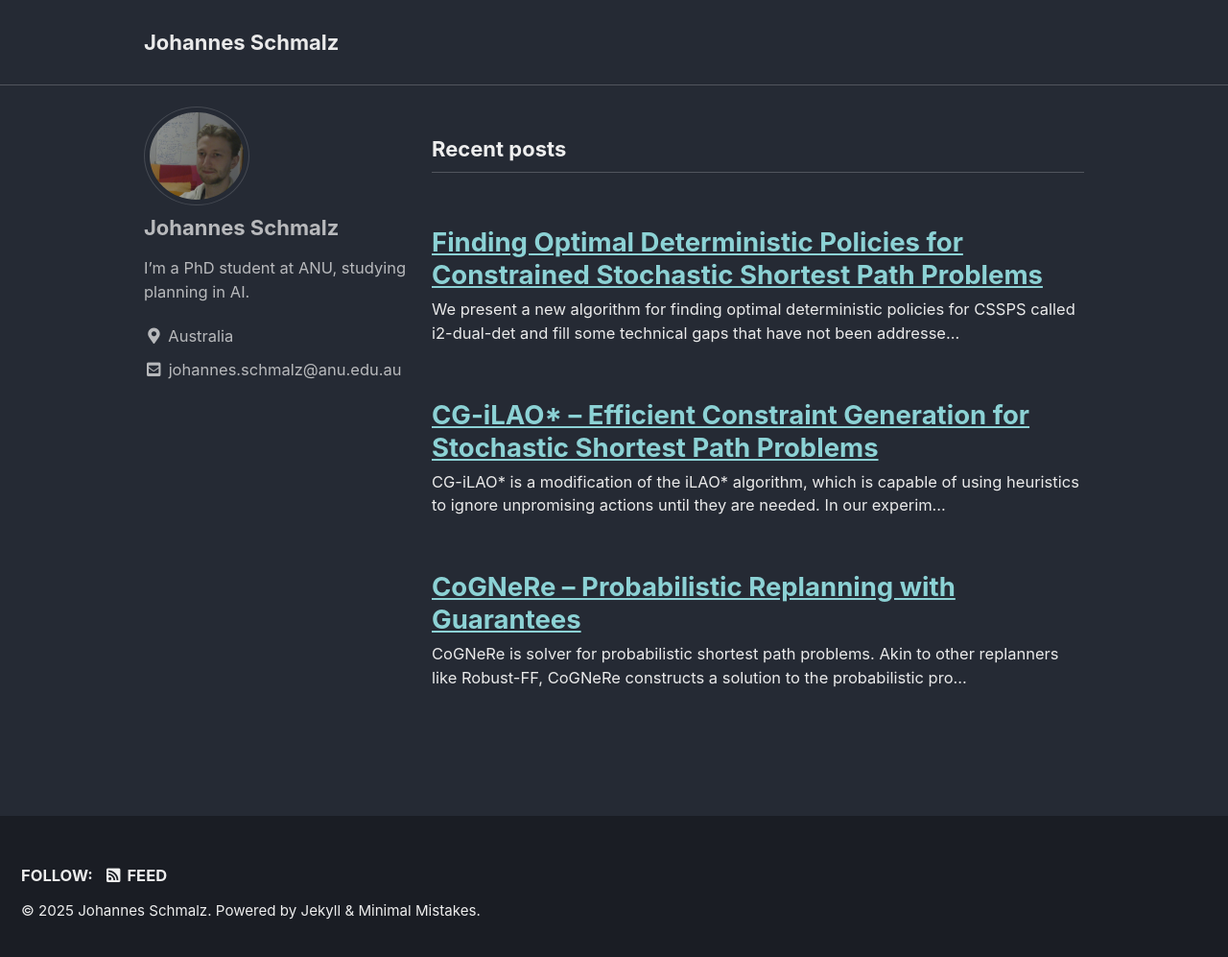
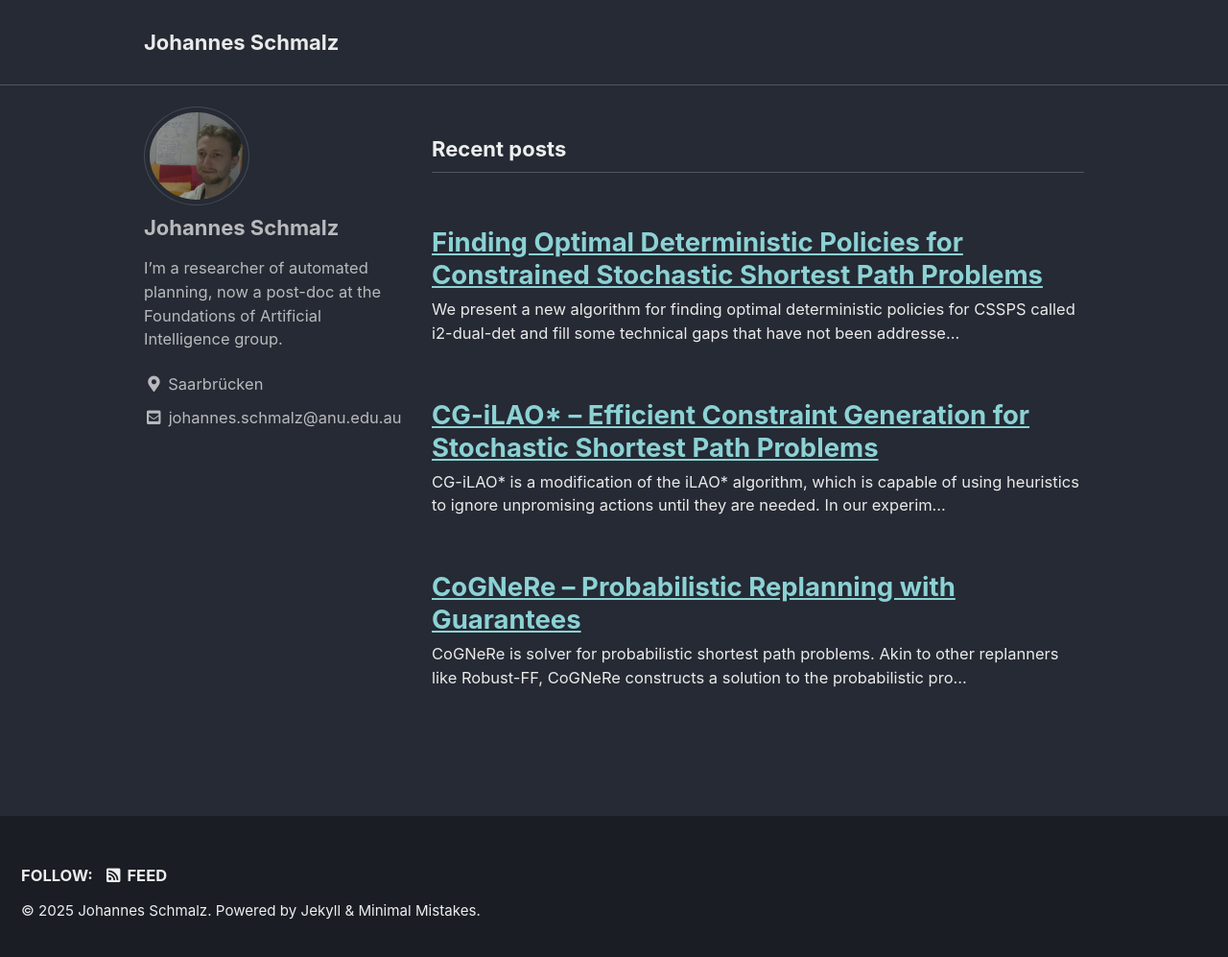
Before and after one commit to schmlz/schmlz.github.io, a Jekyll site: the page built from index.html, in a window 1280 px wide and 1005 px high. Shown: the top 997 px of the window at 96% size. Built offline with Jekyll 4.4.1, drawn with Linux system fonts in a browser that asks for light colours; cached includes are drawn as plain includes; the list of posts is cut into pages by our own code.

Commit message:
Updated location

```diff
--- a/_config.yml
+++ b/_config.yml
@@ -105,8 +105,8 @@ analytics:
 author:
   name             : "Johannes Schmalz"
   avatar           : "/assets/images/face.png"
-  bio              : "I'm a PhD student at ANU, studying planning in AI."
-  location         : "Australia"
+  bio              : "I'm a researcher of automated planning, now a post-doc at the Foundations of Artificial Intelligence group."
+  location         : "Saarbrücken"
   email            :
   links:
     - label: "johannes.schmalz@anu.edu.au"
```
